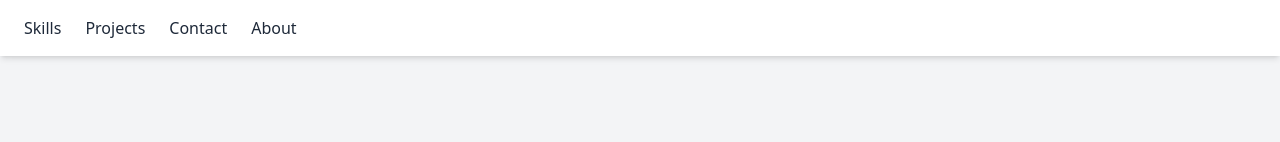
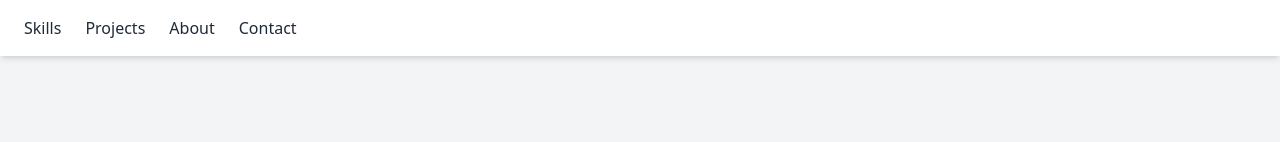
Before and after one commit to bhushan-ai/my-portfolio1, a React (Vite) app: page / in a window 1280 px wide. Shown: the top 142 px of the page. Built offline with nearby package versions, Linux system fonts and the light colour scheme.

Commit message:
updated header

```diff
--- a/src/Components/Header.jsx
+++ b/src/Components/Header.jsx
@@ -53,18 +53,18 @@ export default function Header() {
             </li>
             <li>
               <a
+                href="#about"
+                className="text-gray-800 dark:text-gray-200 hover:text-blue-600 dark:hover:text-blue-400 transition duration-300"
+              >
+                About
+              </a>
+            </li>
+            <li>
+              <a
                 href="#contact"
                 className="text-gray-800 dark:text-gray-200 hover:text-blue-600 dark:hover:text-blue-400 transition duration-300"
               >
                 Contact
-              </a>
-            </li>
-            <li>
-              <a
-                href="#about"
-                className="text-gray-800 dark:text-gray-200 hover:text-blue-600 dark:hover:text-blue-400 transition duration-300"
-              >
-                About
               </a>
             </li>
           </ul>
```
